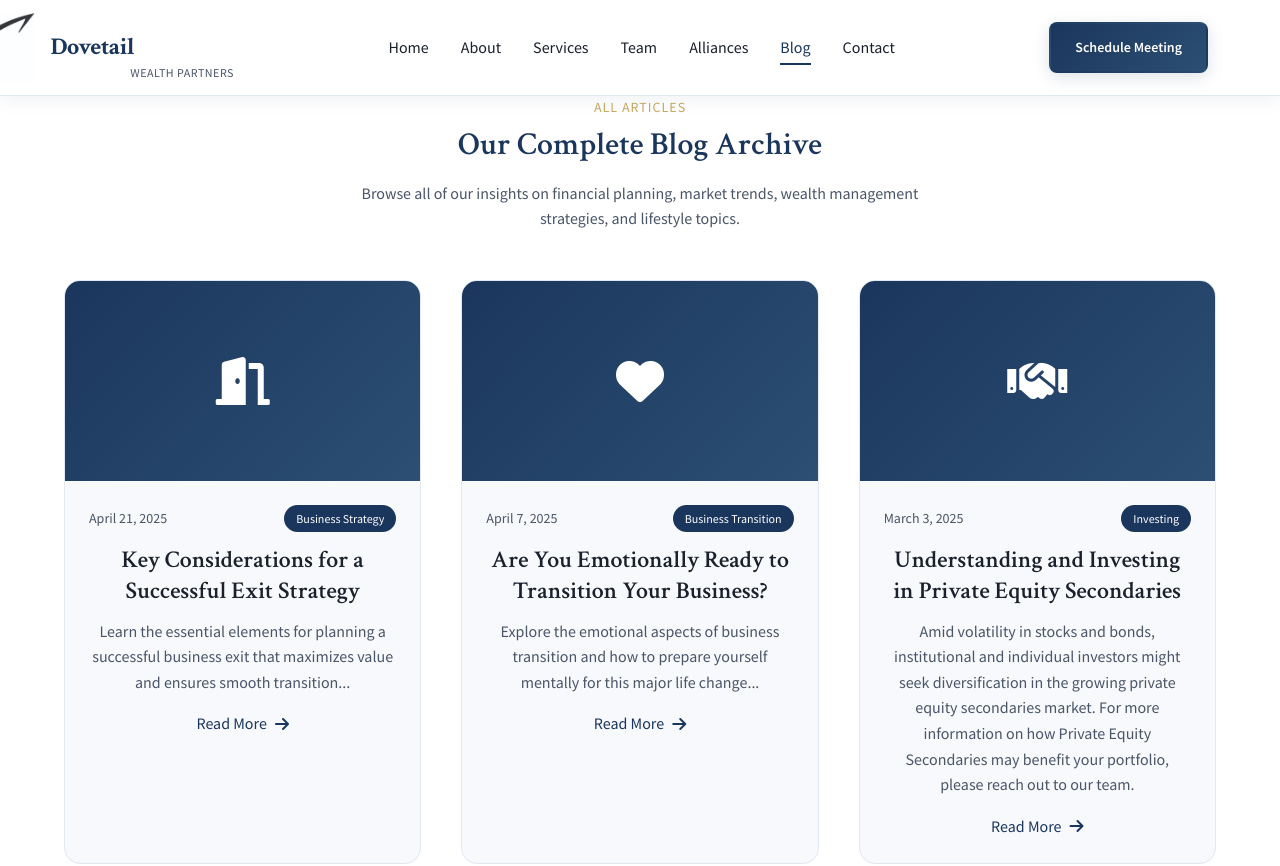
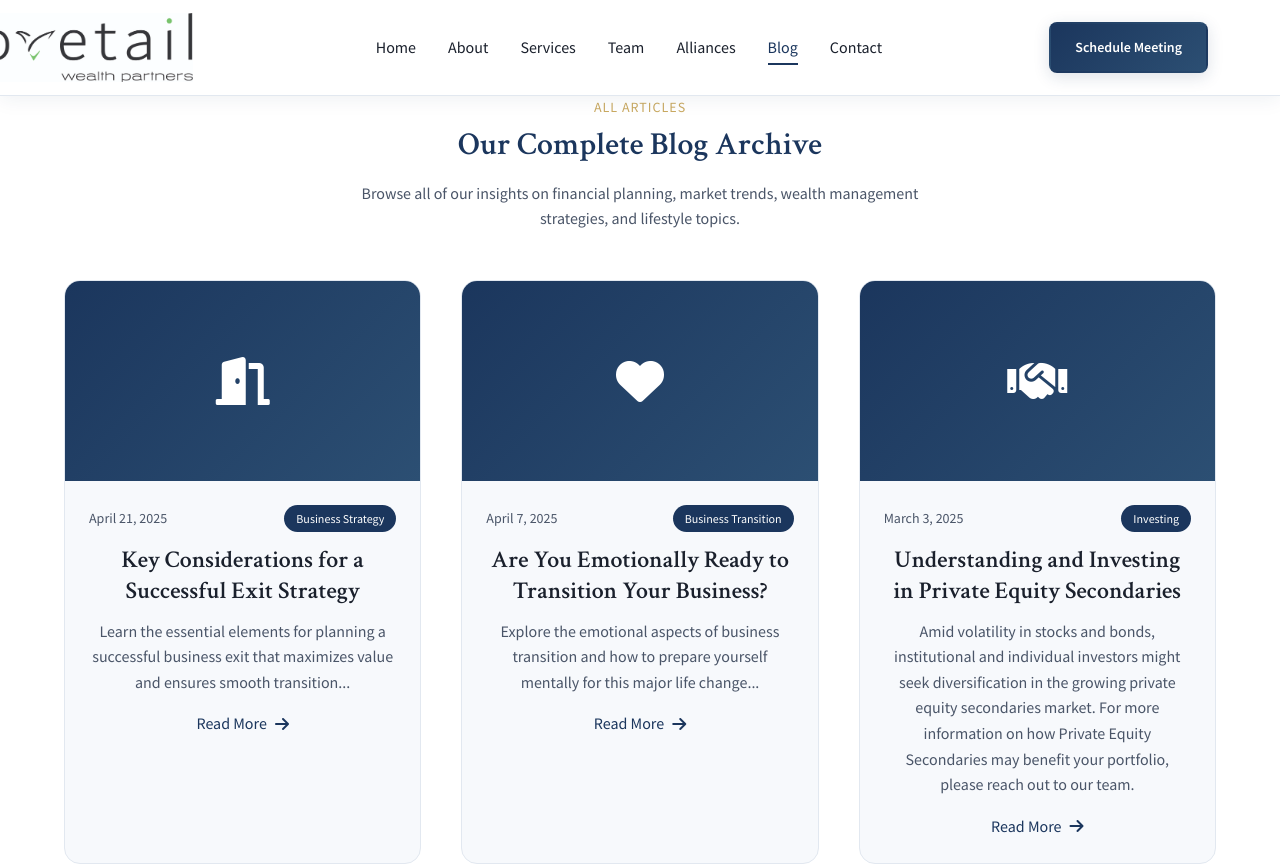
Before and after one commit to masonrichter/dovetail-official, a website: page public/blog.html in a window 1280 px wide. Shown: the top 866 px of the page. Drawn offline with nearby package versions, Linux system fonts and the light colour scheme.

Commit message:
Update blog page navigation to match homepage - use same logo image and structure

```diff
--- a/public/blog.html
+++ b/public/blog.html
@@ -40,10 +40,8 @@
         <nav class="nav container">
             <a href="index.html" class="nav__logo">
                 <div class="nav__logo-icon">
-                    <img src="assets/images/logo.png" alt="Dovetail Wealth Partners Logo" width="40" height="40">
+                    <img src="assets/images/logo.jpg" alt="Dovetail Wealth Partners Logo" width="8000" height="8000">
                 </div>
-                <span class="nav__logo-text">Dovetail</span>
-                <span class="nav__logo-subtitle">Wealth Partners</span>
             </a>
 
             <div class="nav__menu" id="nav-menu">
```
